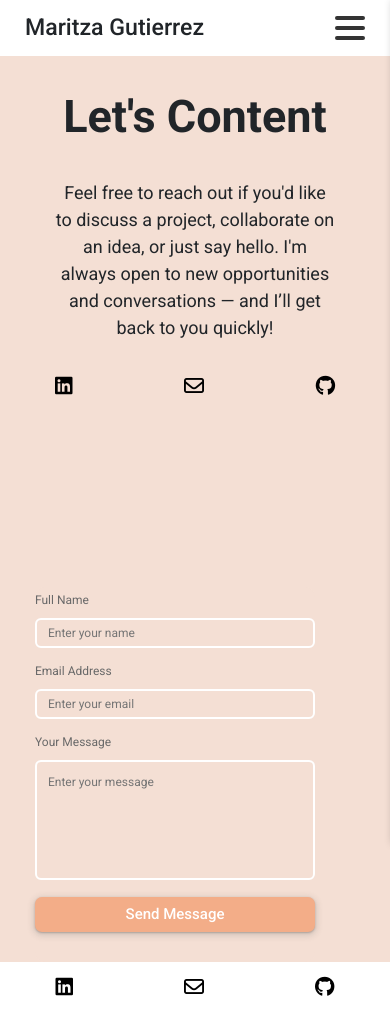
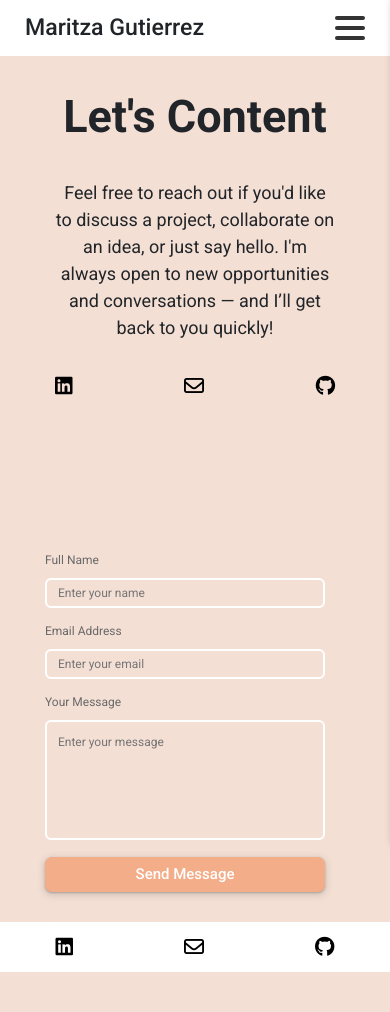
Before and after one commit to Mariii209/mari-portfolio-react, a React (Create React App) app: page /contact in a window 390 px wide. After the commit the page ends 972 px from the top, so only its background shows below. Built offline with nearby package versions, Linux system fonts and the light colour scheme.

Commit message:
Add margin: 0 auto to ContactForm for better alignment on smaller screens

```diff
--- a/src/Contact.css
+++ b/src/Contact.css
@@ -104,7 +104,7 @@ form button:hover {
   }
 
   .ContactForm {
-    margin-top: 40px;
+    margin: 0 auto;
   }
 
   form button {
```
